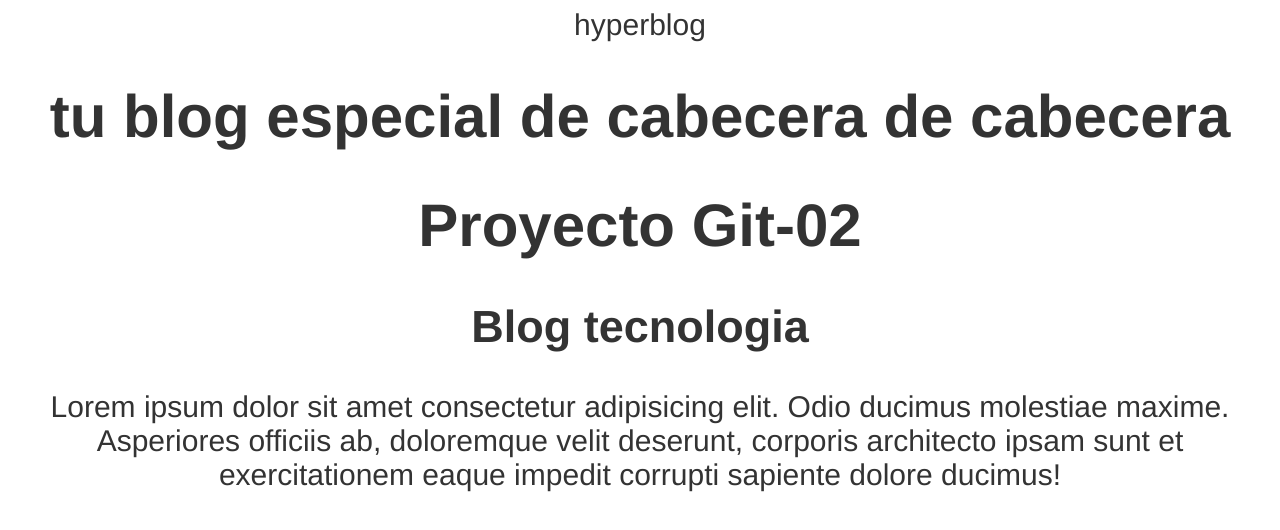
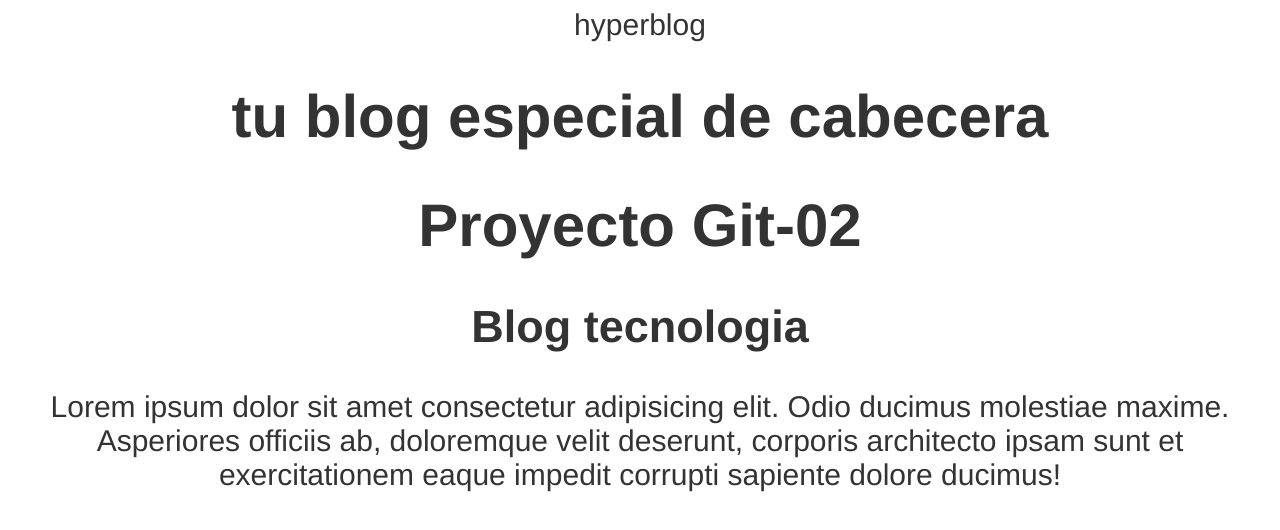
Before and after one commit to 11212001/530B_proyectoGit02, a plain HTML site: page index.html in a window 1280 px wide. Drawn offline with Linux system fonts and the light colour scheme.

Commit message:
correccion titulo

```diff
--- a/index.html
+++ b/index.html
@@ -11,7 +11,7 @@
         <div id="Encabezado">
             hyperblog
             <span id="tagline">
-                <h1>tu blog especial de cabecera de cabecera</h1>
+                <h1>tu blog especial  de cabecera</h1>
             </span>
     </div>
     <h1>Proyecto Git-02</h1>
```
